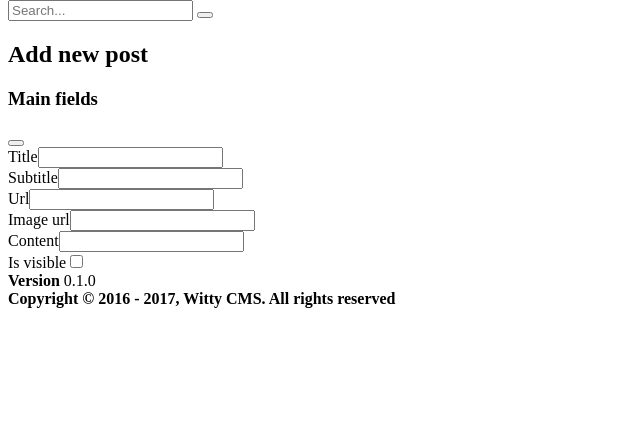
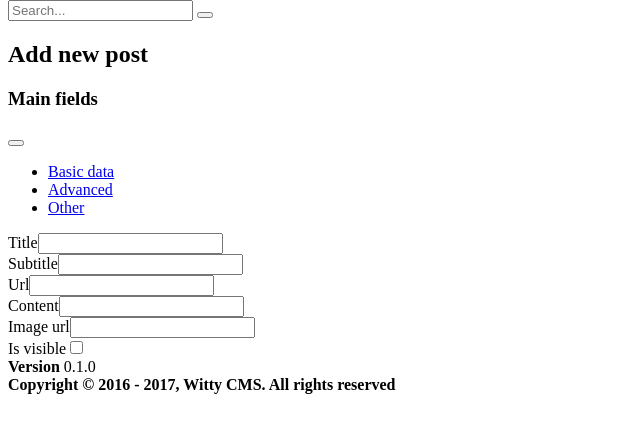
Before and after one commit to WeeManMSK/Witty-CMS, a Yii app: template backend/views/blog/create.php in a window 1280 px wide. Shown: the part 44-477 px from the top of the page, without its empty margins (0-640 px from the left). Run offline with PHP 8.4 and a stand-in for Yii, Linux system fonts and the light colour scheme; the template is opened without the code that fills it, so the values that code supplies are empty; form fields are guessed from the names that the template uses; some libraries are stand-ins or nearby versions.

Commit message:
Witty_CMS-7 Split blog view to tabs

```diff
--- /dev/null
+++ b/backend/views/blog/_advanced.php
@@ -0,0 +1,19 @@
+<?php
+use backend\helper\FormHelper;
+use mihaildev\elfinder\InputFile;
+/**
+ * @var $this \yii\web\View
+ * @var $blog \common\models\Blog
+ * @var $form \yii\widgets\ActiveForm
+ */
+?>
+
+<?= $form->field($blog, 'image_url', FormHelper::FormHorizontalFieldOptions)->widget(InputFile::className(), [
+    'language'      => 'ru',
+    'controller'    => 'elfinder',
+    'filter'        => 'image',
+    'template'      => '<div class="input-group">{input}<span class="input-group-btn">{button}</span></div>',
+    'options'       => ['class' => 'form-control'],
+    'buttonOptions' => ['class' => 'btn btn-default'],
+    'multiple'      => false
+]); ?>
--- /dev/null
+++ b/backend/views/blog/_basic.php
@@ -0,0 +1,20 @@
+<?php
+use mihaildev\ckeditor\CKEditor;
+use mihaildev\elfinder\ElFinder;
+use backend\helper\FormHelper;
+/**
+ * @var $this \yii\web\View
+ * @var $blog \common\models\Blog
+ * @var $form \yii\widgets\ActiveForm
+ */
+?>
+
+<?= $form->field($blog, 'title', FormHelper::FormHorizontalFieldOptions)->textInput() ?>
+<?= $form->field($blog, 'subtitle', FormHelper::FormHorizontalFieldOptions)->textInput() ?>
+<?= $form->field($blog, 'url', FormHelper::FormHorizontalFieldOptions)->textInput() ?>
+<?= $form->field($blog, 'content', FormHelper::FormHorizontalFieldOptions)->widget(CKEditor::className(),[
+    'editorOptions' => ElFinder::ckeditorOptions('elfinder',[
+            'preset' => 'full', //разработанны стандартные настройки basic, standard, full данную возможность не обязательно использовать
+            'inline' => false, //по умолчанию false,
+        ]
+    )]) ?>
--- a/backend/views/blog/_form.php
+++ b/backend/views/blog/_form.php
@@ -4,11 +4,7 @@
  * @var \common\models\Blog $blog
  */
 use backend\helper\ErrorHelper;
-use backend\helper\FormHelper;
 use backend\extensions\WtHtml;
-use mihaildev\ckeditor\CKEditor;
-use mihaildev\elfinder\ElFinder;
-use mihaildev\elfinder\InputFile;
 use yii\widgets\ActiveForm;
 
 ?>
@@ -34,25 +30,24 @@ $form = ActiveForm::begin([
     <div class="box-body">
         <div class="row">
             <div class="col-md-12">
-                <?= $form->field($blog, 'title', FormHelper::FormHorizontalFieldOptions)->textInput() ?>
-                <?= $form->field($blog, 'subtitle', FormHelper::FormHorizontalFieldOptions)->textInput() ?>
-                <?= $form->field($blog, 'url', FormHelper::FormHorizontalFieldOptions)->textInput() ?>
-                <?= $form->field($blog, 'image_url', FormHelper::FormHorizontalFieldOptions)->widget(InputFile::className(), [
-                    'language'      => 'ru',
-                    'controller'    => 'elfinder',
-                    'filter'        => 'image',
-                    'template'      => '<div class="input-group">{input}<span class="input-group-btn">{button}</span></div>',
-                    'options'       => ['class' => 'form-control'],
-                    'buttonOptions' => ['class' => 'btn btn-default'],
-                    'multiple'      => false
-                ]); ?>
-                <?= $form->field($blog, 'content', FormHelper::FormHorizontalFieldOptions)->widget(CKEditor::className(),[
-                    'editorOptions' => ElFinder::ckeditorOptions('elfinder',[
-                            'preset' => 'full', //разработанны стандартные настройки basic, standard, full данную возможность не обязательно использовать
-                            'inline' => false, //по умолчанию false,
-                        ]
-                    )]) ?>
-                <?= $form->field($blog, 'is_visible',  FormHelper::FormHorizontalCheckboxOptions)->checkbox() ?>
+                <div class="nav-tabs-custom">
+                    <ul class="nav nav-tabs">
+                        <li class="active"><a href="#tab_1" data-toggle="tab">Basic data</a></li>
+                        <li><a href="#tab_2" data-toggle="tab">Advanced</a></li>
+                        <li><a href="#tab_3" data-toggle="tab">Other</a></li>
+                    </ul>
+                    <div class="tab-content">
+                        <div class="tab-pane active" id="tab_1">
+                            <?= $this->render('_basic', ['blog'=>$blog, 'form'=>$form ])?>
+                        </div>
+                        <div class="tab-pane" id="tab_2">
+                            <?= $this->render('_advanced', ['blog'=>$blog, 'form'=>$form ])?>
+                        </div>
+                        <div class="tab-pane" id="tab_3">
+                            <?= $this->render('_other', ['blog'=>$blog, 'form'=>$form ])?>
+                        </div>
+                    </div>
+                </div>
             </div>
         </div>
         <div class="box-footer">
--- /dev/null
+++ b/backend/views/blog/_other.php
@@ -0,0 +1,10 @@
+<?php
+use backend\helper\FormHelper;
+/**
+ * @var $this \yii\web\View
+ * @var $blog \common\models\Blog
+ * @var $form \yii\widgets\ActiveForm
+ */
+?>
+
+<?= $form->field($blog, 'is_visible',  FormHelper::FormHorizontalCheckboxOptions)->checkbox() ?>
```
